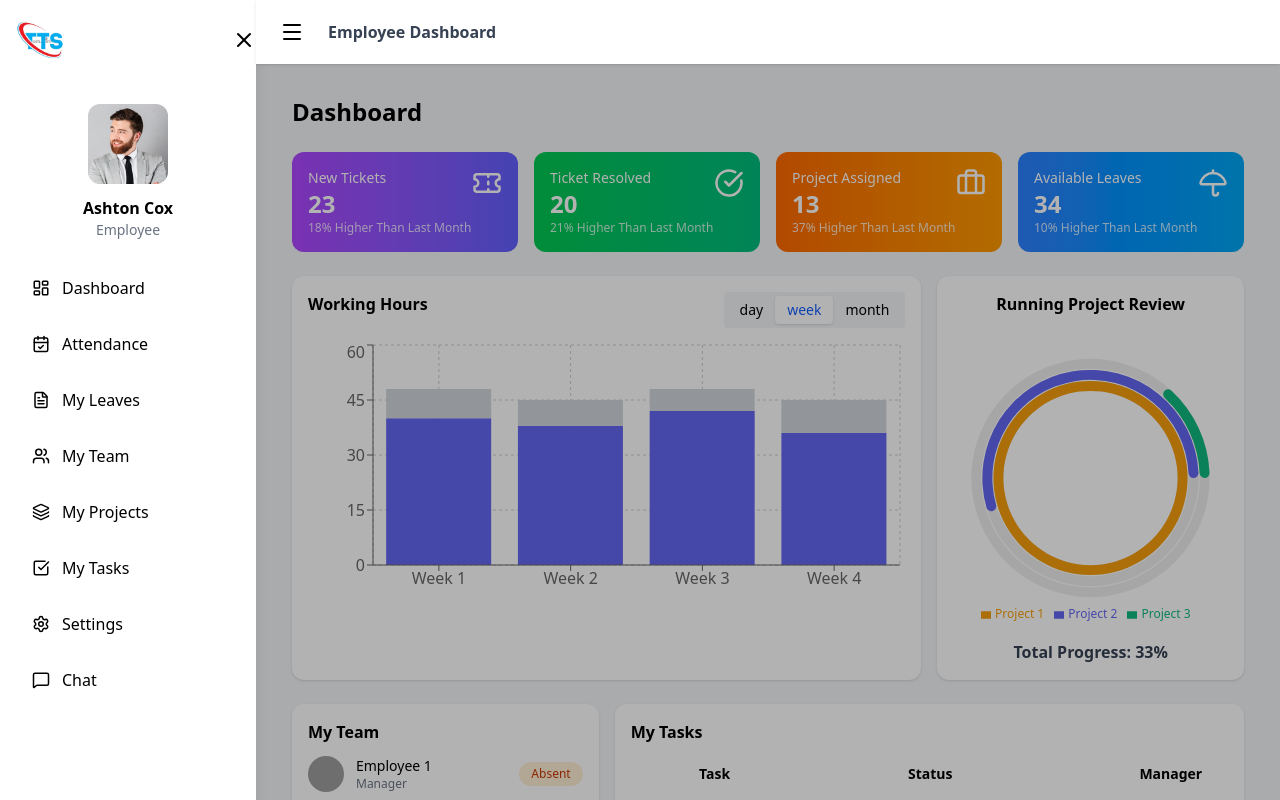
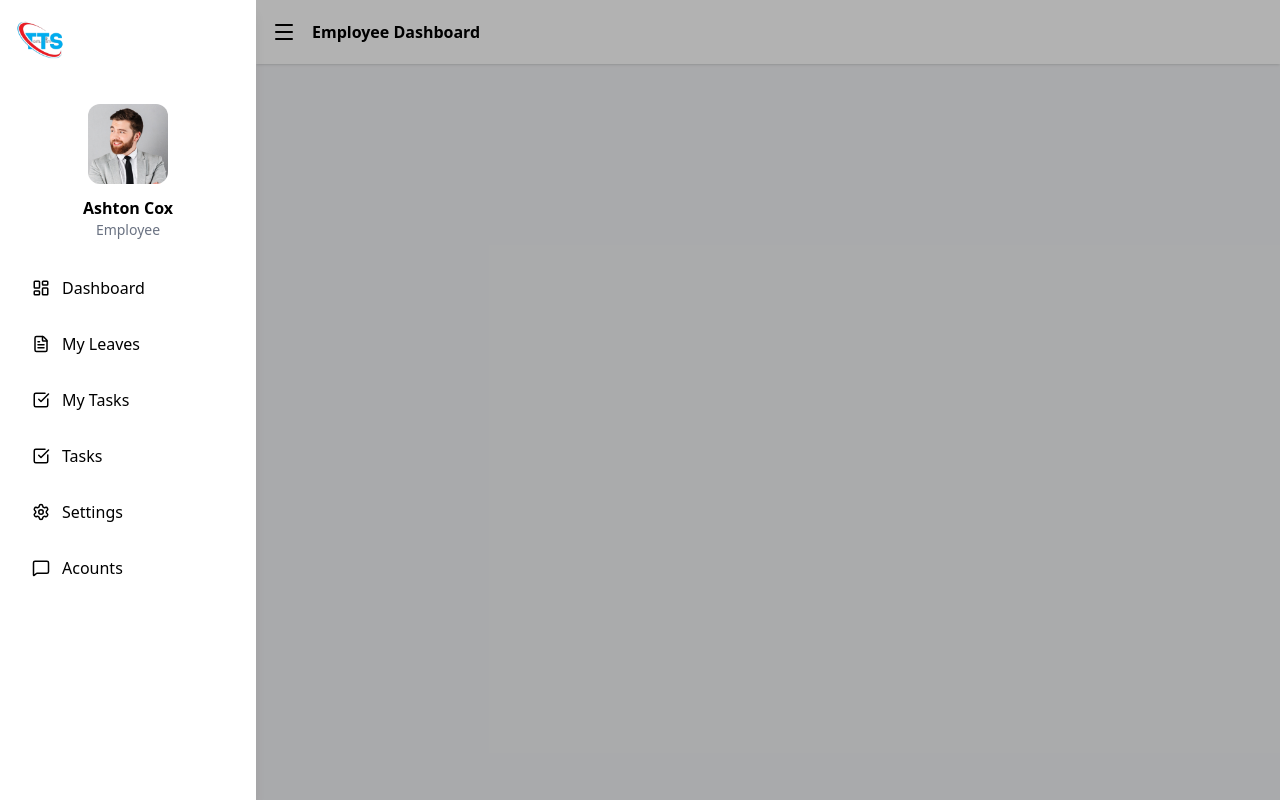
Before and after one commit to rashmi-ranjan-sahoo-dev/etm_tts, a React app in the folder frontend/: page /employee in a window 1280 px wide. Shown: the top 800 px of the page. Built offline with nearby package versions, Linux system fonts and the light colour scheme; grey boxes are pictures that could not be loaded; the HTML template or start-up script is replaced by a standard one.

Commit message:
add the routes

```diff
--- a/frontend/package.json
+++ b/frontend/package.json
@@ -14,6 +14,7 @@
     "lucide-react": "^0.562.0",
     "react": "^19.2.0",
     "react-dom": "^19.2.0",
+    "react-router-dom": "^7.11.0",
     "recharts": "^3.6.0",
     "tailwindcss": "^4.1.18"
   },
--- a/frontend/src/App.jsx
+++ b/frontend/src/App.jsx
@@ -1,20 +1,20 @@
-import React from 'react'
-
-import Employee from './pages/Employee/Employee'
+import { BrowserRouter,Routes, Route } from 'react-router-dom'
+import EmployeeLayout from './layout/EmployeeLayout'
+import MyLeaves from './pages/Employee/MyLeaves/MyLeaves'
+import Dashboard from './pages/Employee/Dashboard'
+import Tasks from './pages/Employee/ProjectManagerTasks/Tasks'
 
 const App = () => {
   return (
-    <div>
-      {/* <Navbar/> */}
-      {/* <Sidebar/>
-       <Dashboard/>
-      <MyLeaves/>  */}
-      {/* <MyTasks/> */}
-      {/* <EmployeeLayout/> */}
-
-      {/* <Dashboard/> */}
-      <Employee/>
-    </div>
+  <BrowserRouter>
+      <Routes>
+        <Route path="/employee" element={<EmployeeLayout />}>
+          <Route path="/employee/dashboard" index element={<Dashboard />} />
+          <Route path="/employee/myLeaves" element={<MyLeaves />} />
+          <Route path="/employee/ProjectManagerTasks" element={<Tasks />} />
+        </Route>
+      </Routes>
+    </BrowserRouter>
   )
 }
 
--- a/frontend/src/components/Employee/Navbar/Navbar.jsx
+++ b/frontend/src/components/Employee/Navbar/Navbar.jsx
@@ -1,23 +1,41 @@
 
 
-import React from "react";
+// import React from "react";
+// import { Menu } from "lucide-react";
+
+// const Navbar = ({ toggleSidebar }) => {
+//   return (
+//     <header className="sticky top-0 z-99 bg-white shadow-sm">
+//       <div className="flex items-center gap-4 px-4 py-3">
+//         <button
+//           onClick={toggleSidebar}
+//           className="p-2 rounded-md hover:bg-gray-100"
+//         >
+//           <Menu />
+//         </button>
+
+//         <h1 className="font-semibold text-gray-700">
+//           Employee Dashboard
+//         </h1>
+//       </div>
+//     </header>
+//   );
+// };
+
+// export default Navbar;
+
+
+
 import { Menu } from "lucide-react";
 
 const Navbar = ({ toggleSidebar }) => {
   return (
-    <header className="sticky top-0 z-99 bg-white shadow-sm">
-      <div className="flex items-center gap-4 px-4 py-3">
-        <button
-          onClick={toggleSidebar}
-          className="p-2 rounded-md hover:bg-gray-100"
-        >
-          <Menu />
-        </button>
+    <header className="sticky top-0 z-30 bg-white shadow-sm h-16 flex items-center px-4">
+      <button onClick={toggleSidebar}>
+        <Menu />
+      </button>
 
-        <h1 className="font-semibold text-gray-700">
-          Employee Dashboard
-        </h1>
-      </div>
+      <h1 className="ml-4 font-semibold">Employee Dashboard</h1>
     </header>
   );
 };
--- a/frontend/src/components/Employee/Sidebar/Sidebar.jsx
+++ b/frontend/src/components/Employee/Sidebar/Sidebar.jsx
@@ -1,31 +1,17 @@
 
-
-import React from "react";
-import {
-  LayoutDashboard,
-  CalendarCheck,
-  FileText,
-  Users,
-  Layers,
-  CheckSquare,
-  Settings,
-  MessageSquare,
-  X
-} from "lucide-react";
-
+import {LayoutDashboard,FileText,CheckSquare,Settings,MessageSquare,X} from "lucide-react";
+import { Link } from "react-router-dom";
 import ttsimg from "../../../assets/Sidebar-Image/ttsLogo.png";
 import employee from "../../../assets/Sidebar-Image/employee.jpg";
 
 const Sidebar = ({ isSidebarOpen, setIsSidebarOpen }) => {
   const menuItems = [
-    { name: "Dashboard", icon: LayoutDashboard },
-    { name: "Attendance", icon: CalendarCheck },
-    { name: "My Leaves", icon: FileText },
-    { name: "My Team", icon: Users },
-    { name: "My Projects", icon: Layers },
-    { name: "My Tasks", icon: CheckSquare },
-    { name: "Settings", icon: Settings },
-    { name: "Chat", icon: MessageSquare },
+    { name: "Dashboard", icon: LayoutDashboard, to: "/employee/dashboard" },
+    { name: "My Leaves", icon: FileText, to: "/employee/myLeaves" },
+    { name: "My Tasks", icon: CheckSquare, to: "/employee/myTasks" },
+    { name: "Tasks", icon: CheckSquare, to: "/employee/ProjectManagerTasks" },
+    { name: "Settings", icon: Settings, to: "/employee/settings" },
+    { name: "Acounts", icon: MessageSquare, to: "/employee/accounts" },
   ];
 
   return (
@@ -48,9 +34,9 @@ const Sidebar = ({ isSidebarOpen, setIsSidebarOpen }) => {
         {/* Header */}
         <div className="flex items-center justify-between">
           <img src={ttsimg} alt="Logo" className="h-20" />
-          <button onClick={() => setIsSidebarOpen(false)}>
+          {/* <button onClick={() => setIsSidebarOpen(false)}>
             <X />
-          </button>
+          </button> */}
         </div>
 
         {/* Profile */}
@@ -67,13 +53,14 @@ const Sidebar = ({ isSidebarOpen, setIsSidebarOpen }) => {
         {/* Menu */}
         <div className="px-4 space-y-2">
           {menuItems.map((item, index) => (
-            <button
+            <Link
               key={index}
+              to={item.to}
               className="flex items-center gap-3 w-full px-4 py-3 rounded-lg hover:bg-blue-50"
             >
               <item.icon size={18} />
               <span>{item.name}</span>
-            </button>
+            </Link>
           ))}
         </div>
       </aside>
--- a/frontend/src/layout/EmployeeLayout.jsx
+++ b/frontend/src/layout/EmployeeLayout.jsx
@@ -2,8 +2,9 @@
 import React, { useState } from "react";
 import Navbar from "../components/Employee/Navbar/Navbar";
 import Sidebar from "../components/Employee/Sidebar/Sidebar";
+import { Outlet } from "react-router-dom";
 
-const EmployeeLayout = ({ children }) => {
+const EmployeeLayout = () => {
   const [isSidebarOpen, setIsSidebarOpen] = useState(true);
 
   const toggleSidebar = () => {
@@ -26,7 +27,7 @@ const EmployeeLayout = ({ children }) => {
         <Navbar toggleSidebar={toggleSidebar} />
 
         <main className="p-4">
-          {children}
+          <Outlet />
         </main>
       </div>
     </div>
--- a/frontend/src/pages/Employee/ProjectManagerTasks/TaskModal.jsx
+++ b/frontend/src/pages/Employee/ProjectManagerTasks/TaskModal.jsx
@@ -1,3 +1,4 @@
+/* eslint-disable react-hooks/set-state-in-effect */
 import React, { useState, useEffect } from "react";
 import { X } from "lucide-react";
 
--- a/frontend/src/pages/Employee/ProjectManagerTasks/MyTasks.jsx
+++ b/frontend/src/pages/Employee/ProjectManagerTasks/Tasks.jsx
@@ -2,7 +2,7 @@ import React, { useState } from "react";
 import { Plus, Pencil, Trash2, Search } from "lucide-react";
 import TaskModal from "./TaskModal";
 
-const MyTasks = () => {
+const Tasks = () => {
   const [selectedIds, setSelectedIds] = useState([]);
   const [Tasks, setTasks] = useState([
     {
@@ -239,4 +239,4 @@ const MyTasks = () => {
   );
 };
 
-export default MyTasks;
+export default Tasks;
```
Also changed, not shown: 1 other file (tests, documents, lock files or other folders).
